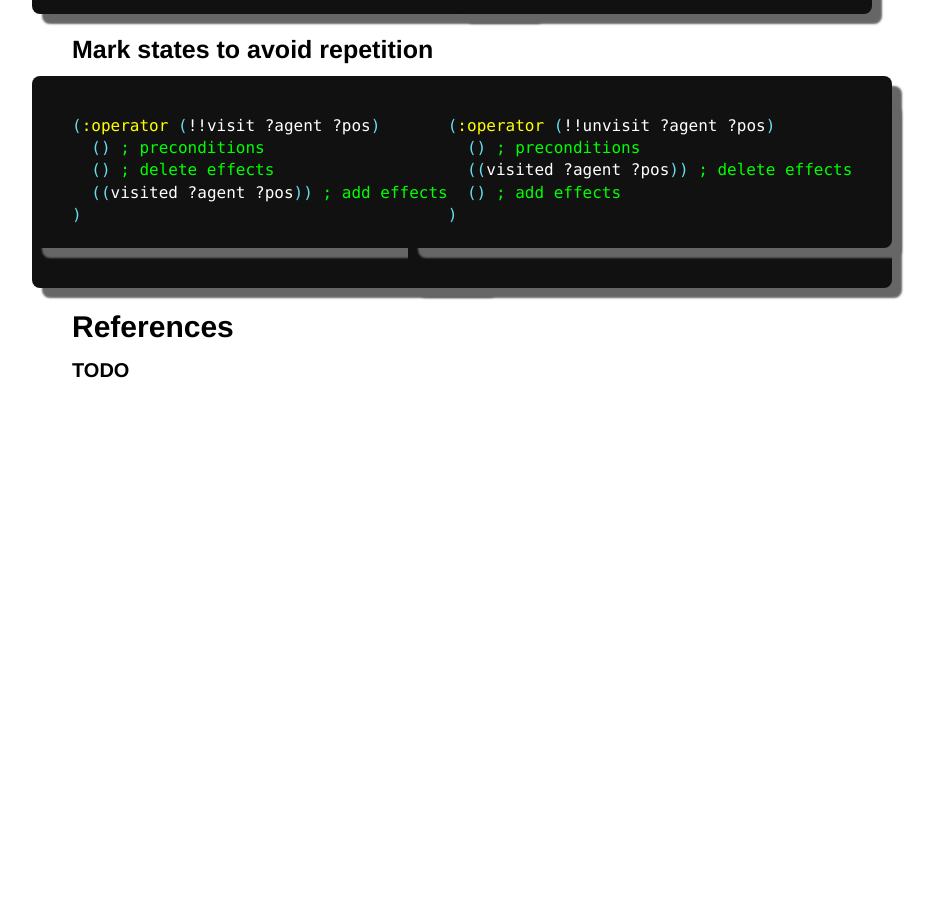
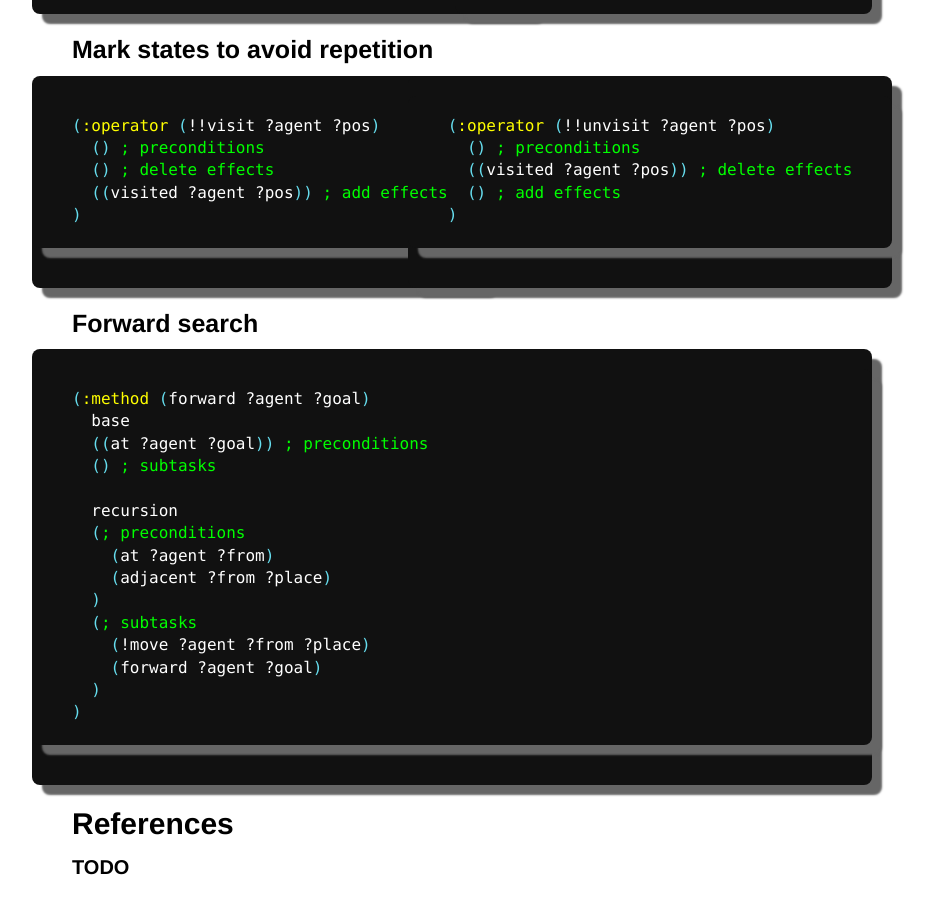
Before and after one commit to Maumagnaguagno/maumagnaguagno.github.io, a Jekyll site: the page built from htn.md, in a window 1280 px wide and 900 px high, scrolled down 1071 px. Shown: the whole window, without its empty margins (188-1123 px from the left). Built offline with Jekyll 4.4.1, drawn with Linux system fonts in a browser that asks for light colours; our own code applies the rules of GitHub Pages for plain Markdown files; before the commit the page ends 1476 px from its top, so only the background shows below that.

Commit message:
Add basic forward search to HTN

````diff
--- a/htn.md
+++ b/htn.md
@@ -89,5 +89,24 @@ hidden: true
 
 </div>
 
+### Forward search
+```elisp
+(:method (forward ?agent ?goal)
+  base
+  ((at ?agent ?goal)) ; preconditions
+  () ; subtasks
+
+  recursion
+  (; preconditions
+    (at ?agent ?from)
+    (adjacent ?from ?place)
+  )
+  (; subtasks
+    (!move ?agent ?from ?place)
+    (forward ?agent ?goal)
+  )
+)
+```
+
 ## References
 **TODO**
````
